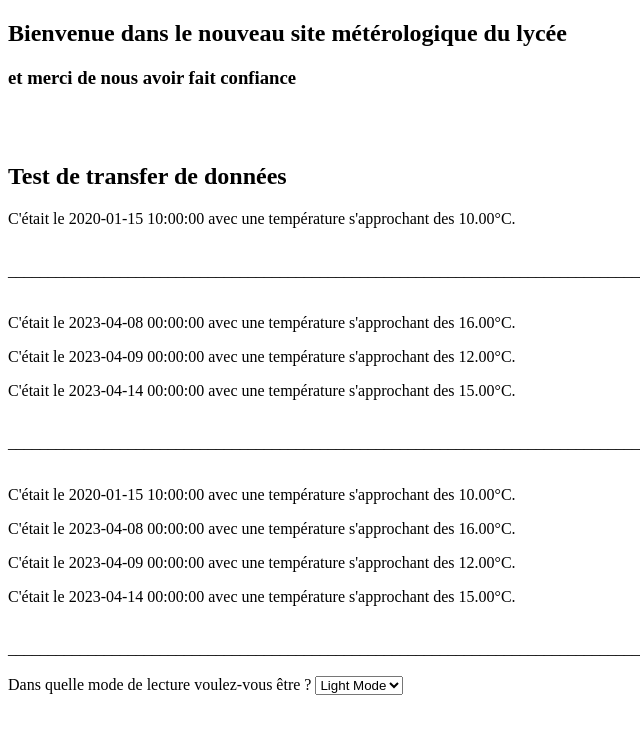
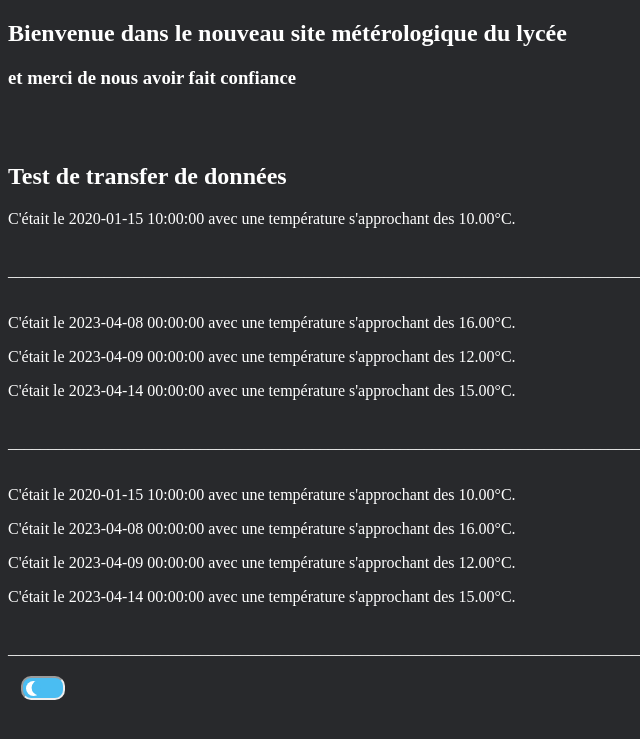
Before and after one commit to Mathuww/Nika-Weather, a PHP site: page /NikaWeather/index.php in a window 1280 px wide. Shown: the top 739 px of the page, without its empty margins (0-640 px from the left). Run offline with PHP 8.4, Linux system fonts and the light colour scheme; tables that the repository leaves empty hold one stand-in row (values such as "Sample post").

Commit message:
Mode test final

```diff
--- /dev/null
+++ b/NikaWeather/css/style_input-Mode.css
@@ -0,0 +1,59 @@
+:root {
+    --white: white;
+    --black: #28292c;
+    --dark: #4ABDF2;
+    --light:#FEC601;
+}
+
+.toggle-switch {
+    left: 1%;
+    position: relative;
+    width: 40px;
+}
+
+label {
+    position: absolute;
+    width: 100%;
+    height: 20px;
+    background-color: var(--dark);
+    border : 2px;
+    border-radius: 10px;
+    border-style: inset;
+    cursor: pointer;
+}
+
+input {
+    position: absolute;
+    display: none;
+}
+
+.slider {
+    position: absolute;
+    width: 100%;
+    height: 100%;
+    border-radius: 10px;
+    transition: 0.3s;
+}
+
+input:checked ~ .slider {
+    background-color: var(--white);
+}
+
+.slider::before {
+    content: "";
+    position: absolute;
+    top: 2.6px;
+    left: 3.2px;
+    width: 15px;
+    height: 15px;
+    border-radius: 50%;
+    box-shadow: inset 5.6px -0.8px 0px 0px var(--white);
+    background-color: var(--dark);
+    transition: 0.3s;
+}
+
+input:checked ~ .slider::before {
+    transform: translateX(19px);
+    background-color: var(--light);
+    box-shadow: none;
+}
--- /dev/null
+++ b/NikaWeather/html/header.html
@@ -0,0 +1,10 @@
+<meta charset="UTF-8">
+<meta name="viewport" content="width=device-width, initial-scale=1.0">
+<link rel="stylesheet" href="css/style.css">
+<link rel="stylesheet" href="css/style_input-Mode.css">
+<?php if ($back_mode == "light") : ?>
+    <link rel="icon" type="image/png" href="src/favicon_light.png">
+<?php endif; ?>
+<?php if ($back_mode == "dark") : ?>
+    <link rel="icon" type="image/png" href="src/favicon_dark.png">
+<?php endif; ?>
--- a/NikaWeather/index.php
+++ b/NikaWeather/index.php
@@ -1,19 +1,9 @@
-<?php
-include('./php/variables.php');
-?>
+<?php include_once('./php/variables.php'); ?>
 
 <!DOCTYPE html>
 
 <head>
-    <meta charset="UTF-8">
-    <meta name="viewport" content="width=device-width, initial-scale=1.0">
-    <link rel="stylesheet" href="css/style.css">
-    <?php if ($back_mode == "Light Mode") : ?>
-        <link rel="icon" type="image/png" href="src/favicon_light.png">
-    <?php endif; ?>
-    <?php if ($back_mode == "Dark Mode") : ?>
-        <link rel="icon" type="image/png" href="src/favicon_dark.png">
-    <?php endif; ?>
+    <?php include_once('./html/header.html'); ?>
     <title>Home, Nika Wheather</title>
 </head>
 
@@ -31,23 +21,7 @@ include('./php/variables.php');
         include_once('./php/testAffichage.php');
         ?>
     </section>
-    <footer>
-        <form action="<?php echo htmlspecialchars($_SERVER['REQUEST_URI'], ENT_QUOTES); ?>" method="get" id="form_mode">
-            <label>Dans quelle mode de lecture voulez-vous être ?</label>
-            <label class="switch">
-                <select form="form_mode" name="input_mode" onchange="submit();">
-                    <?php if ($back_mode == "Light Mode") : ?>
-                        <option selected>Light Mode</option>
-                        <option>Dark Mode</option>
-                    <?php endif; ?>
-                    <?php if ($back_mode == "Dark Mode") : ?>
-                        <option>Light Mode</option>
-                        <option selected>Dark Mode</option>
-                    <?php endif; ?>
-                </select>
-            </label>
-        </form>
-    </footer>
+    <?php include_once('./php/mode-back.php'); ?>
 </body>
 
 </html>
--- /dev/null
+++ b/NikaWeather/php/mode-back.php
@@ -0,0 +1,29 @@
+<footer>
+        <form action="<?php echo htmlspecialchars($_SERVER['REQUEST_URI'], ENT_QUOTES); ?>" method="get" id="form_mode">
+            <div class='toggle-switch'>
+                <label>
+                    <?php if ($back_mode == "light") : ?>
+                        <input type='checkbox' onchange="submit();" name="input_mode" checked>
+                        <span class='slider'></span>
+                    <?php endif; ?>
+                    <?php if ($back_mode == "dark") : ?>
+                        <input type='checkbox' onchange="submit();" name="input_mode">
+                        <span class='slider'></span>
+                    <?php endif; ?>
+                </label>
+            </div>
+        </form>
+</footer>
+<style>
+        <?php if ($back_mode == "light") : ?>
+        body {
+            background-color: white;
+            color : black;
+            }
+        <?php endif; ?><?php if ($back_mode == "dark") : ?>
+            body {
+                background-color: #28292c;
+                color: white;
+            }
+        <?php endif; ?>
+</style>
--- a/NikaWeather/php/variables.php
+++ b/NikaWeather/php/variables.php
@@ -1,6 +1,6 @@
 <?php
 if (isset($_GET['input_mode'])) {
-    $back_mode = $_GET['input_mode'];
+    $back_mode = "light";
 } else {
-    $back_mode = "Light Mode";
+    $back_mode = "dark";
 }
```
Also changed, not shown: NikaWeather/html/test/test_dark-switch.html (renamed from NikaWeather/html/test_dark-switch.html, +13 -12 lines), NikaWeather/html/test/test_graph.html (renamed from NikaWeather/html/test_graph.html), NikaWeather/html/test/test_light-switch.html (renamed from NikaWeather/html/test_light-switch.html), 2 other files.
